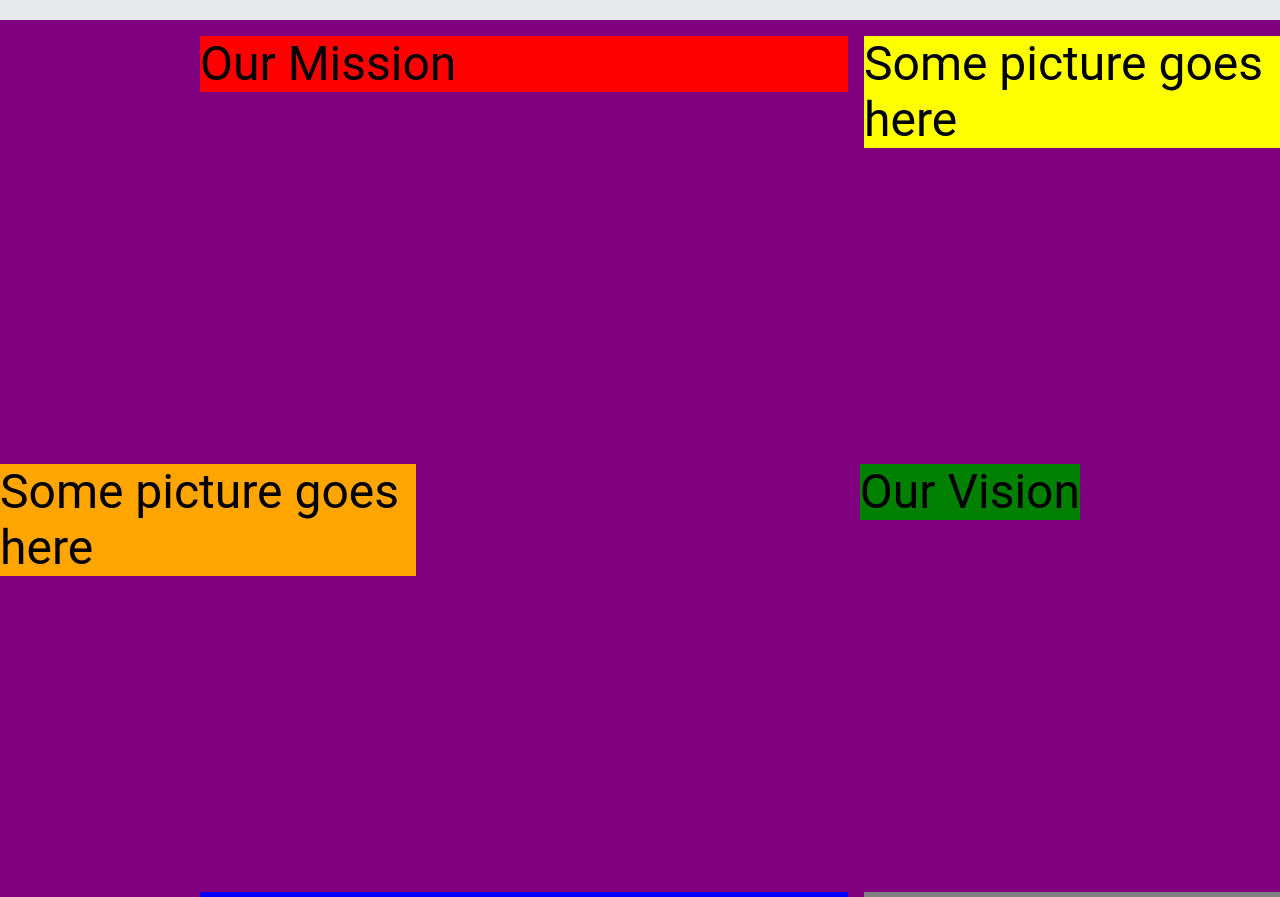
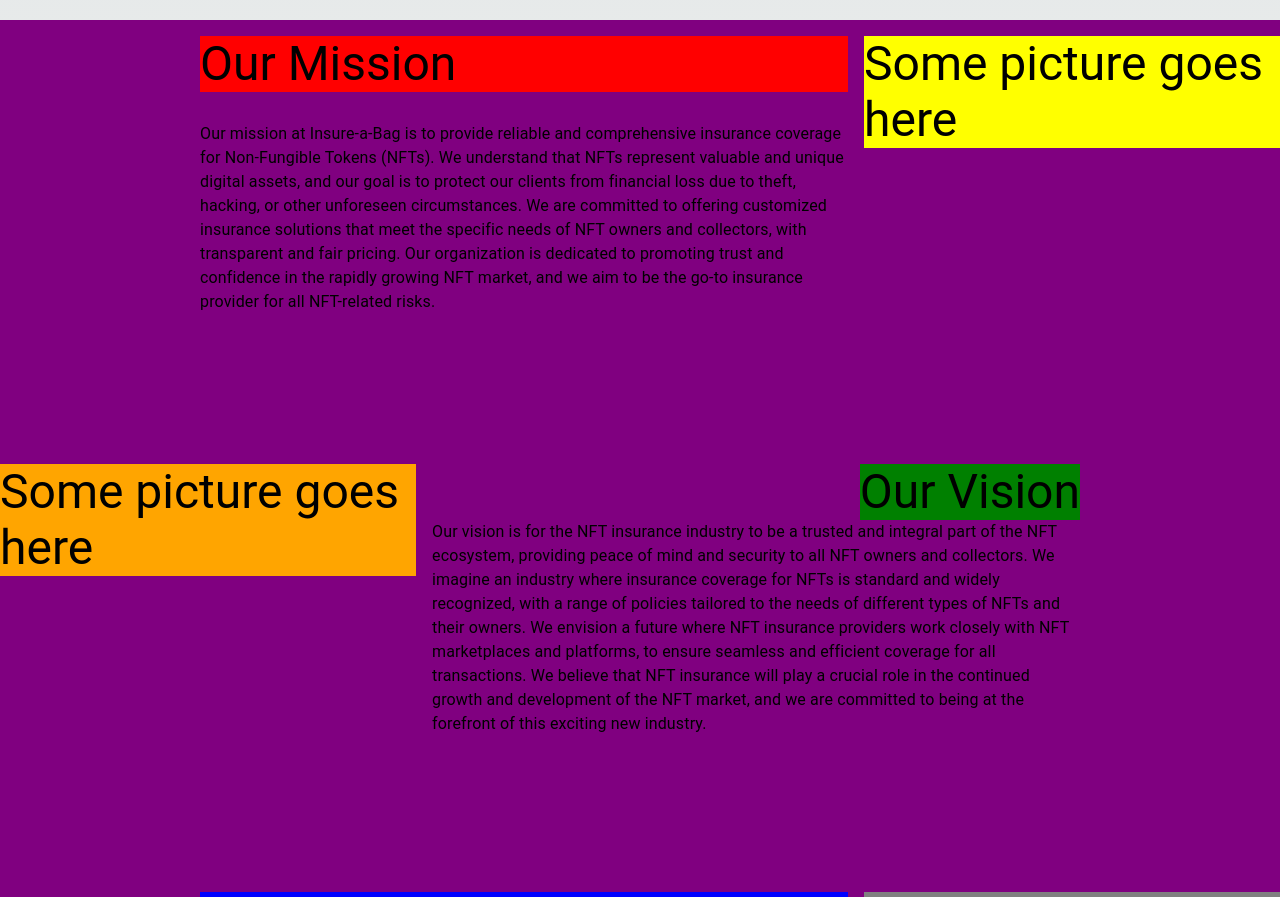
Before and after one commit to Insure-a-Bag/Insure-a-Bag-App, a Next.js app: page / in a window 1280 px wide. Shown: the part 1160-2057 px from the top of the page. Built offline with nearby package versions, Linux system fonts and the light colour scheme; what wagmi would draw is missing.

Commit message:
work in progress

```diff
--- a/src/components/Mission.tsx
+++ b/src/components/Mission.tsx
@@ -6,8 +6,15 @@
     <Box sx={{ flexGrow: 1, mt: "300px", mb: "300px", bgcolor: "purple" }}>
       <Grid container spacing={2}>
         <Grid item xs={6} md={8} text-items='left'>
-            <Typography color="black" variant="h3" className='grid-elements' sx={{bgcolor: "red", ml: "200px"}}>
+            <Typography color="black" variant="h3" className='grid-elements' sx={{bgcolor: "red", ml: "200px", mb: "30px"}}>
                 Our Mission
+            </Typography>
+            <Typography color="black" variant="body1" sx={{ ml: "200px"}}>
+                Our mission at Insure-a-Bag is to provide reliable and comprehensive insurance coverage for Non-Fungible Tokens (NFTs).
+                We understand that NFTs represent valuable and unique digital assets, and our goal is to protect our clients from
+                financial loss due to theft, hacking, or other unforeseen circumstances.
+                We are committed to offering customized insurance solutions that meet the specific needs of NFT owners and collectors, with transparent and fair pricing.
+                Our organization is dedicated to promoting trust and confidence in the rapidly growing NFT market, and we aim to be the go-to insurance provider for all NFT-related risks.
             </Typography>
         </Grid>
         <Grid item xs={6} md={4}>
@@ -23,6 +30,14 @@
         <Grid item xs={6} md={8}>
             <Typography color="black" variant="h3" className='grid-elements' sx={{ bgcolor: "green", float: "right", mr: "200px"}}>
                 Our Vision
+            </Typography>
+            <Typography color="black" variant="body1" sx={{ mr: "200px", float: "right",}}>
+                Our vision is for the NFT insurance industry to be a trusted and integral part of the NFT ecosystem,
+                providing peace of mind and security to all NFT owners and collectors. We imagine an industry where insurance coverage for NFTs
+                is standard and widely recognized, with a range of policies tailored to the needs of different types of NFTs and their owners.
+                We envision a future where NFT insurance providers work closely with NFT marketplaces and platforms, to ensure seamless and efficient coverage
+                for all transactions. We believe that NFT insurance will play a crucial role in the continued growth and development of the NFT market,
+                and we are committed to being at the forefront of this exciting new industry.
             </Typography>
         </Grid>
         <Grid item xs={6} md={8}>
```
